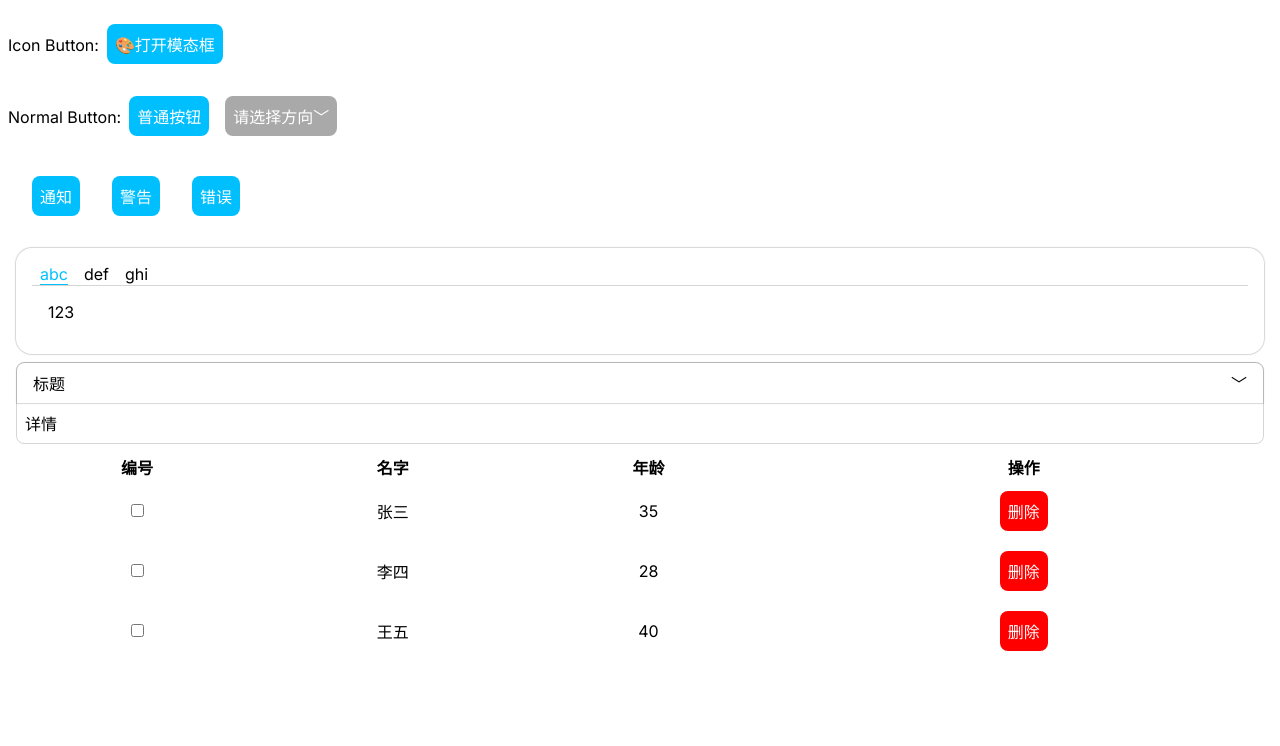
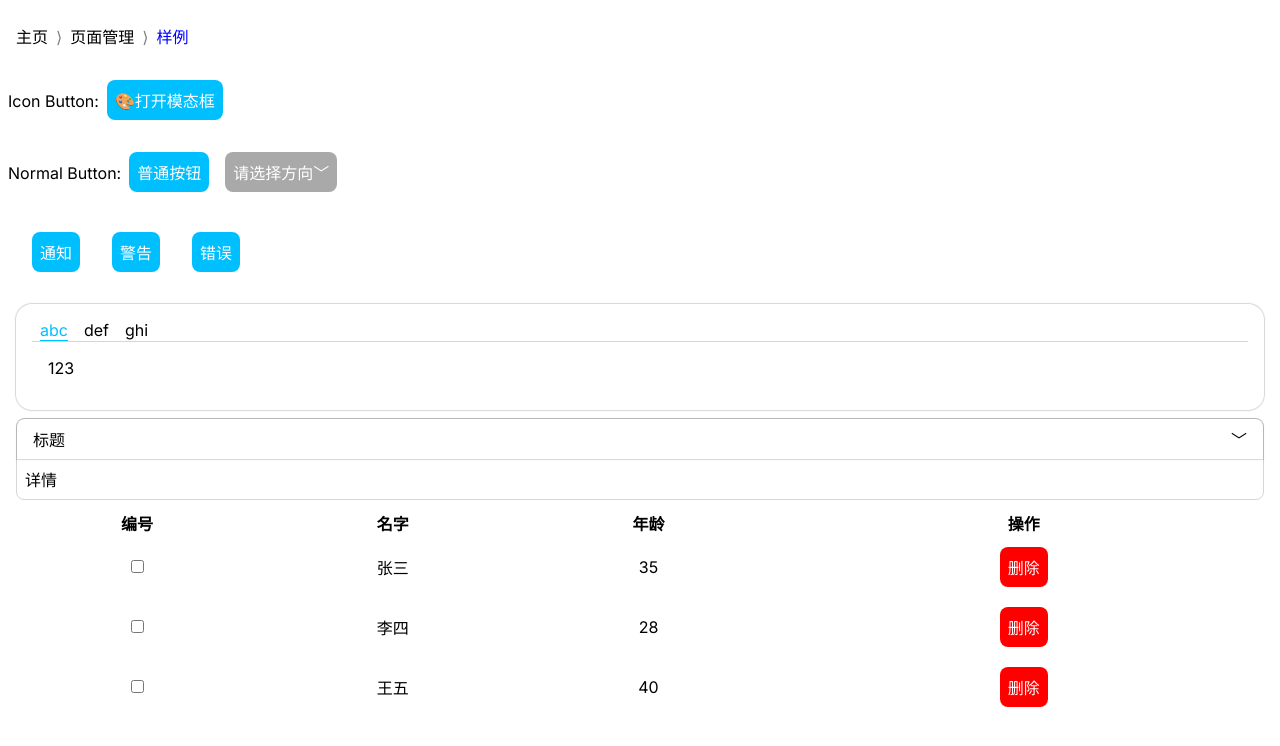
Before and after one commit to zaoying/uikit, a Next.js app: page / in a window 1280 px wide. Shown: the top 746 px of the page. Built offline with nearby package versions, Linux system fonts and the light colour scheme.

Commit message:
新增Breadcrumb组件

```diff
--- a/app/components/breadcrumb.tsx
+++ b/app/components/breadcrumb.tsx
@@ -0,0 +1,26 @@
+import { NewIoCContext } from 'Com/app/hooks/ioc';
+import { FC, ReactNode } from 'react';
+
+const {define} = NewIoCContext()
+
+export type BreadcrumbProps = {
+    seperator?: string
+    children?: ReactNode[]
+}
+
+export const Breadcrumb: FC<BreadcrumbProps> = define((props) => {
+    const length = props.children ? props.children.length - 1 : 0
+    const seperator = props.seperator ?? "⟩"
+    return <ul className="breadcrumb">
+        {
+            props.children?.map((child, i) => (
+                <li key={i} className="item">
+                    {child}
+                    {
+                        i != length && <i className='icon'>{seperator}</i>
+                    }
+                </li>
+            ))
+        }
+    </ul>
+})
--- a/app/globals.css
+++ b/app/globals.css
@@ -346,3 +346,22 @@ i {
 .table > .footer{
     text-align: right;
 }
+
+.breadcrumb {
+    list-style: none;
+    text-indent: 0;
+    padding: .5rem;
+}
+
+.breadcrumb > .item {
+    display: inline-block;
+    cursor: pointer;
+    margin: 0;
+    margin-right: .5rem;
+}
+
+.breadcrumb > .item > .icon {
+    color: grey;
+    margin: 0;
+    margin-left: .5rem;
+}
--- a/app/page.tsx
+++ b/app/page.tsx
@@ -3,6 +3,8 @@
 import { useState } from "react";
 import { According } from "./components/according";
 import { Button } from "./components/basic/button";
+import { Link } from "./components/basic/link";
+import { Breadcrumb } from "./components/breadcrumb";
 import { Dropdown } from "./components/dropdown";
 import { Form, FormPropsDispatcher, FormRefrence, InputType, NewFormController } from "./components/form/form";
 import { Input } from "./components/form/input";
@@ -65,6 +67,11 @@ export default function Home() {
     const [direct, setDirect] = useState<Direction>("bottom")
     return (<IoCContext.Provider value={{ define, inject }}>
         <div>
+            <Breadcrumb>
+                <>主页</>
+                <>页面管理</>
+                <Link onClick={() => alert("test")}>样例</Link>
+            </Breadcrumb>
             <p>Icon Button:
                 <Button onClick={openModal}>
                     <span><i>🎨</i>打开模态框</span>
```
